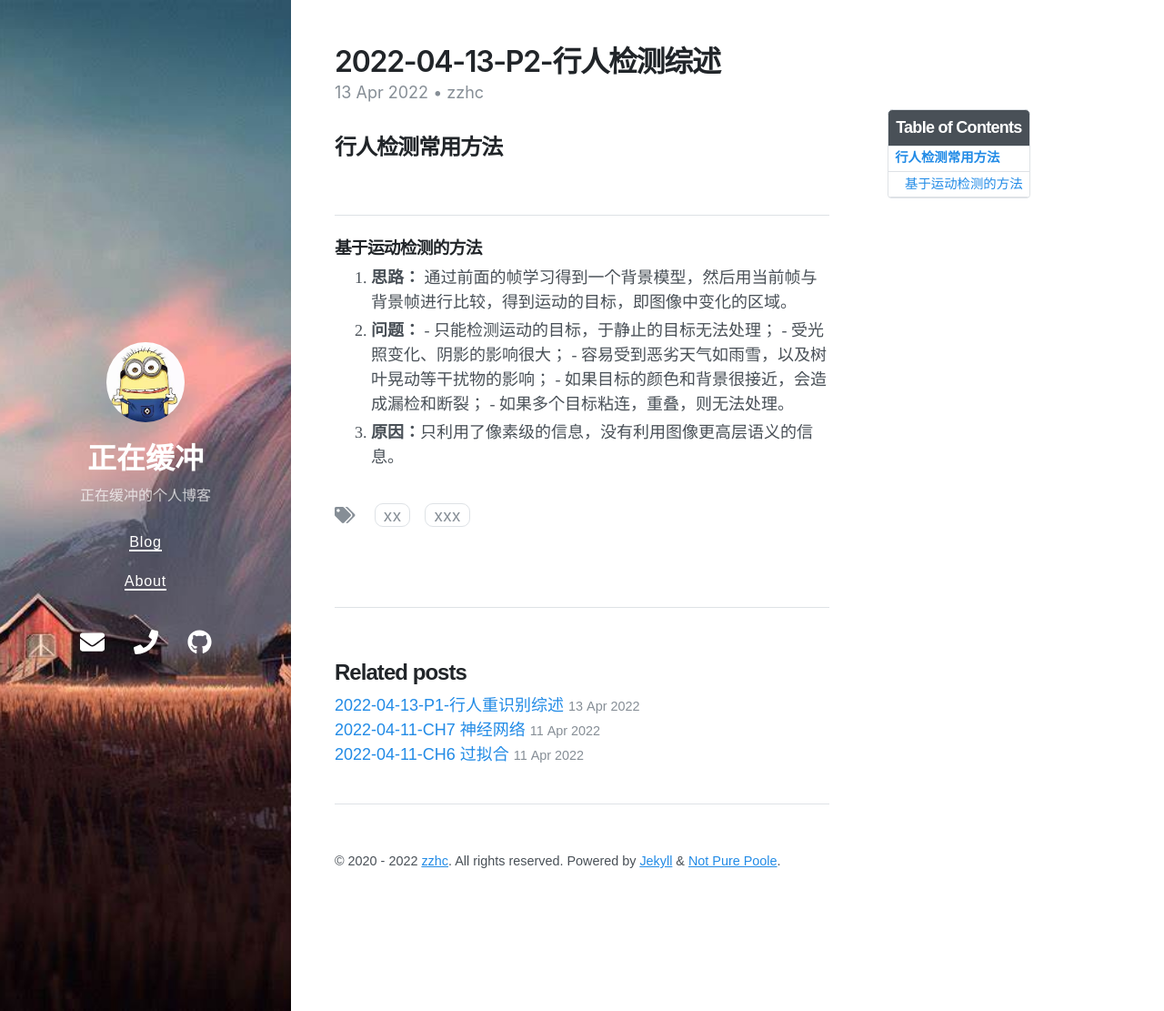
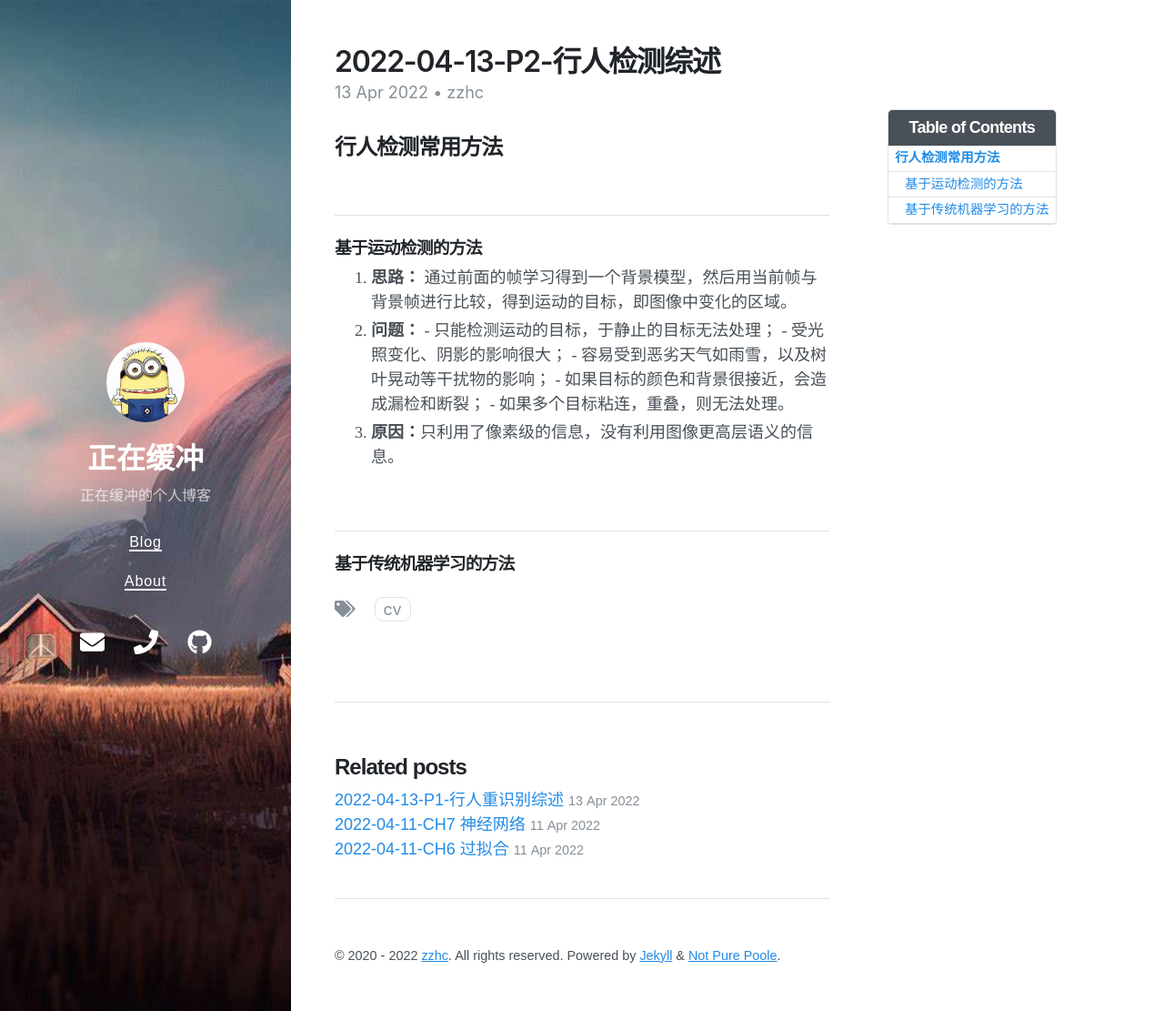
Before and after one commit to Zzhc3321/personal-blog.github.io, a Jekyll site: the page built from _posts/2022-04-13-P2-行人检测综述.md, in a window 1280 px wide and 1111 px high. Shown: the whole window at 91% size. Built offline with Jekyll 4.4.1, drawn with Linux system fonts in a browser that asks for light colours; nearby versions of some CDN libraries.

Commit message:
修改文件: _posts/2022-04-13-P2-行人检测综述.md

```diff
--- a/_posts/2022-04-13-P2-行人检测综述.md
+++ b/_posts/2022-04-13-P2-行人检测综述.md
@@ -1,8 +1,8 @@
 ---
 layout: post
 title: 2022-04-13-P2-行人检测综述
-tags: [xx,xxx]
-category: xx
+tags: [cv]
+category: ReID
 toc: true
 math: true
 author: zzhc
@@ -25,3 +25,9 @@ author: zzhc
         - 如果目标的颜色和背景很接近，会造成漏检和断裂；
         - 如果多个目标粘连，重叠，则无法处理。
 3. **原因：**只利用了像素级的信息，没有利用图像更高层语义的信息。
+
+<br>
+
+***
+
+### 基于传统机器学习的方法
```
